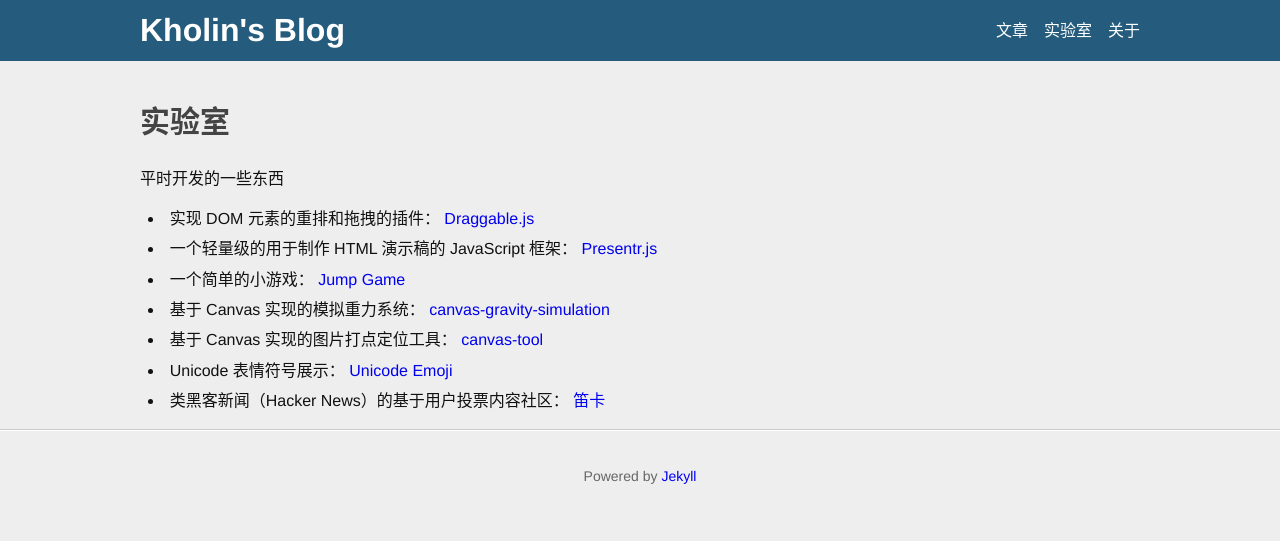
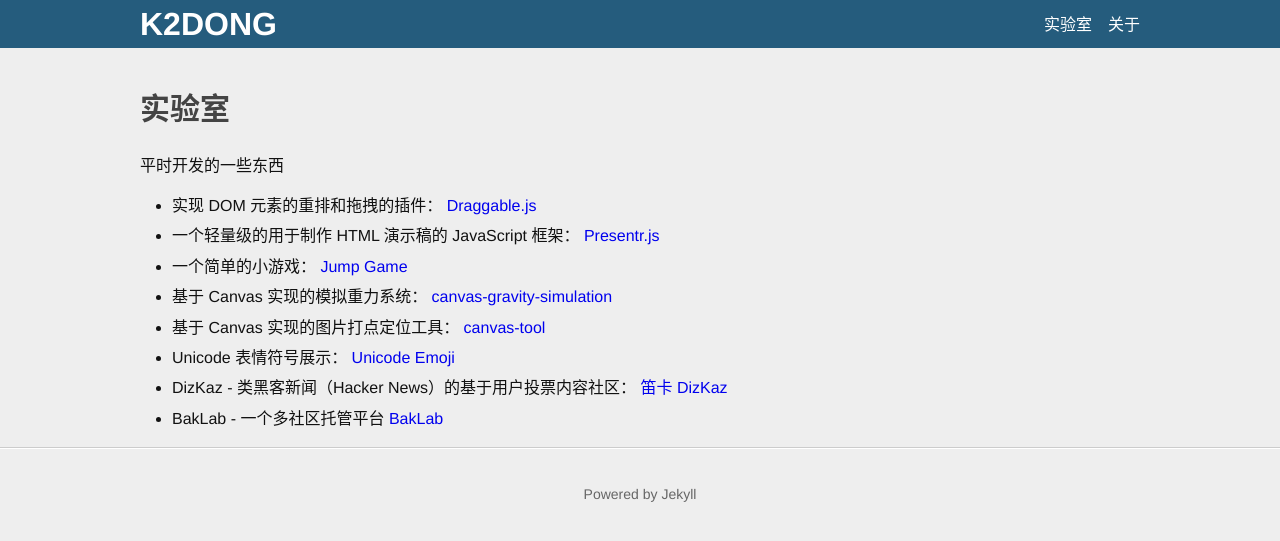
Before and after one commit to oodzchen/oodzchen.github.io, a Jekyll site: the page built from lab/index.html, in a window 1280 px wide. Shown: the top 541 px of the page. Built offline with Jekyll 4.4.1, drawn with Linux system fonts in a browser that asks for light colours.

Commit message:
chore: update content

```diff
--- a/_config.yml
+++ b/_config.yml
@@ -1,4 +1,5 @@
-name: Kholin's Blog
-url: http://oodzchen.github.io
-description: web developer front-end interesting stuffs javascript css html
+name: K2DONG
+url: https://blog.k2dong.com
+description: Web developer front-end interesting stuffs javascript css html typescript linux emacs golang game dev
 github: oodzchen
+permalink: /:title/
--- a/_layouts/layout.html
+++ b/_layouts/layout.html
@@ -67,8 +43,7 @@
         <div id="logo"><a href="/" class="logo-text">{{ site.name }}</a></div>
         <nav id="nav">
           <div class="nav-list">
-            <a href="/archive">文章</a><a href="/lab">实验室</a
-            ><a href="/about">关于</a>
+            <a href="/lab">实验室</a\><a href="/about">关于</a>
           </div>
         </nav>
       </div>
--- a/about/index.html
+++ b/about/index.html
@@ -5,8 +5,8 @@
 
 <div id="content">
   <main class="container">
-    <h2>关于我</h2>
-    <p>关注WEB技术和一些有趣的事情</p>
+    <h2>关于</h2>
+    <p>谈论有关 Web 技术、Linux、Emacs、 Golang、 游戏开发等</p>
     <ul class="page-list">
       <li>
         <a href="https://github.com/{{ site.github }}" target="blank">Github</a>
--- a/css/style.css
+++ b/css/style.css
@@ -103,7 +103,7 @@
 }
 ul,
 ol {
-	padding: 0;
+	padding-left: 2rem;
 	margin: 1rem 0;
 }
 p code {
@@ -139,7 +139,6 @@
 }
 
 #head {
-	padding: 0.4rem 0;
 	margin-bottom: 2.5rem;
 	background-color: var(--bg-blue);
 	color: #fff;
@@ -169,9 +168,6 @@
 }
 
 .page-list li {
-	list-style-type: disc;
-	list-style-position: inside;
-	padding-left: 0.48rem;
 	margin-bottom: 0.4rem;
 }
 .page-list .category-tag {
@@ -187,6 +183,10 @@
 	color: #666;
 	margin-top: 2rem;
 	font-size: 14px;
+}
+
+#foot a{
+	color: #666;
 }
 
 .art-con img {
--- a/index.html
+++ b/index.html
@@ -4,7 +4,6 @@
 
 <div id="content">
   <main class="container">
-    <h2>近期文章</h2>
     <div class="list-box">
       <ul class="page-list">
         {% for post in site.posts limit:10 %}
--- a/lab/index.html
+++ b/lab/index.html
@@ -14,7 +14,7 @@
       </li>
       <li>
         一个轻量级的用于制作 HTML 演示稿的 JavaScript 框架：
-        <a href="/presentr.js" title="Presentr.js">Presentr.js</a>
+        <a href="https://github.com/oodzchen/presentr.js" title="Presentr.js" target="_blank">Presentr.js</a>
       </li>
       <li>
         一个简单的小游戏：
@@ -37,8 +37,12 @@
         <a href="/lab/emoji/" title="Unicode Emoji">Unicode Emoji</a>
       </li>
       <li>
-        类黑客新闻（Hacker News）的基于用户投票内容社区：
-        <a href="https://dizkaz.com" title="笛卡">笛卡</a>
+        DizKaz - 类黑客新闻（Hacker News）的基于用户投票内容社区：
+        <a href="https://github.com/oodzchen/dizkaz" title="笛卡" target="_blank">笛卡 DizKaz</a>
+      </li>
+	  <li>
+        BakLab - 一个多社区托管平台
+        <a href="https://github.com/biliqiqi/baklab-web" title="BakLab" target="_blank">BakLab</a>
       </li>
     </ul>
   </main>
```
Also changed, not shown: other parts of _layouts/layout.html (+1 -25 lines), _posts/2014-12-14-new-markdown-test.markdown (deleted, +0 -90 lines), _posts/2014-12-18-my-blog-was-born.markdown (deleted, +0 -12 lines), _posts/2026-01-15-use-link-in-react-vue.md (added, +33 -0 lines).
